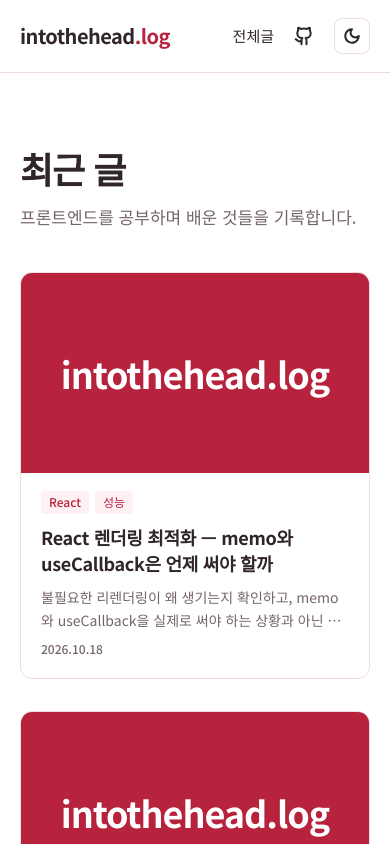
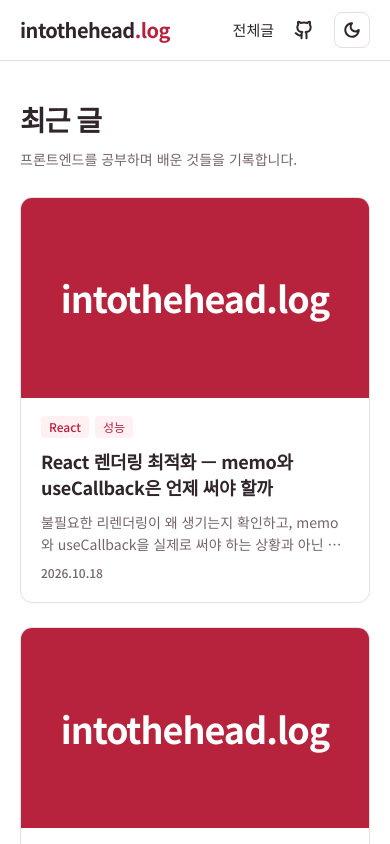
Before and after one commit to intothehead/intothehead.log, a Next.js app: page / in a window 390 px wide. Shown: the top 844 px of the page. Built offline with nearby package versions, Linux system fonts and the light colour scheme.

Commit message:
모바일 크기 조정

```diff
--- a/app/page.module.css
+++ b/app/page.module.css
@@ -21,7 +21,15 @@
 
 @media (max-width: 640px) {
   .Cardgrid {
+    gap: 24px;
     grid-template-columns: 1fr;
+  }
+}
+
+@media (max-width: 640px) {
+  .Page {
+    padding-top: 40px;
+    gap: 24px;
   }
 }
 
@@ -34,12 +42,24 @@
   letter-spacing: -1px;
 }
 
+@media (max-width: 640px) {
+  .MainTitle {
+    font-size: 28px;
+  }
+}
+
 .Description {
   margin: 0;
   font-size: 17px;
   font-weight: 400;
   line-height: 1.8;
   color: #75646b;
+}
+
+@media (max-width: 640px) {
+  .Description {
+    font-size: 14px;
+  }
 }
 
 .Intro {
--- a/components/Header.module.css
+++ b/components/Header.module.css
@@ -10,6 +10,12 @@
   height: 72px;
   align-items: center;
   padding: 0 20px;
+}
+
+@media (max-width: 640px) {
+  .Headerinside {
+    height: 60px;
+  }
 }
 
 .Logo {
```
